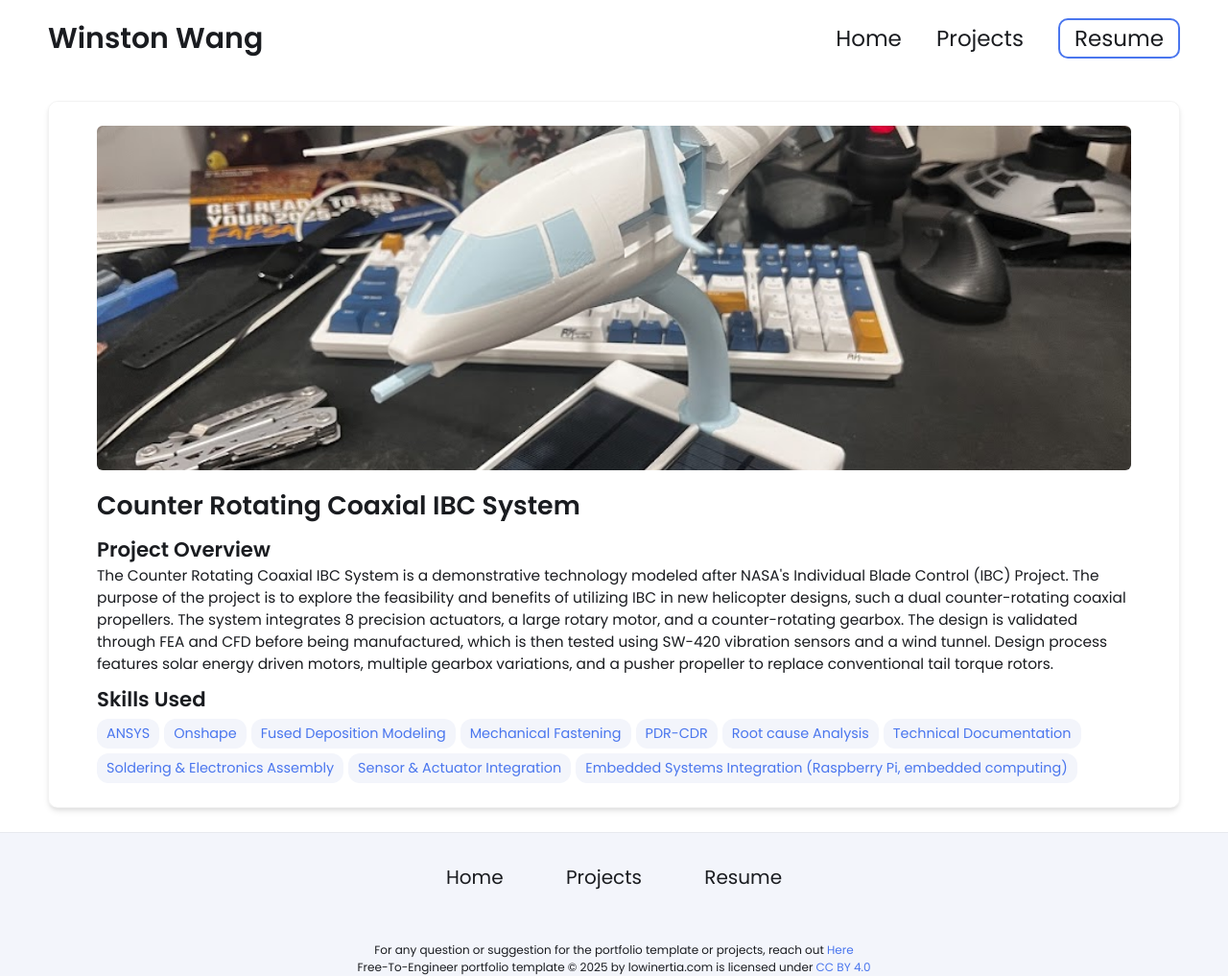
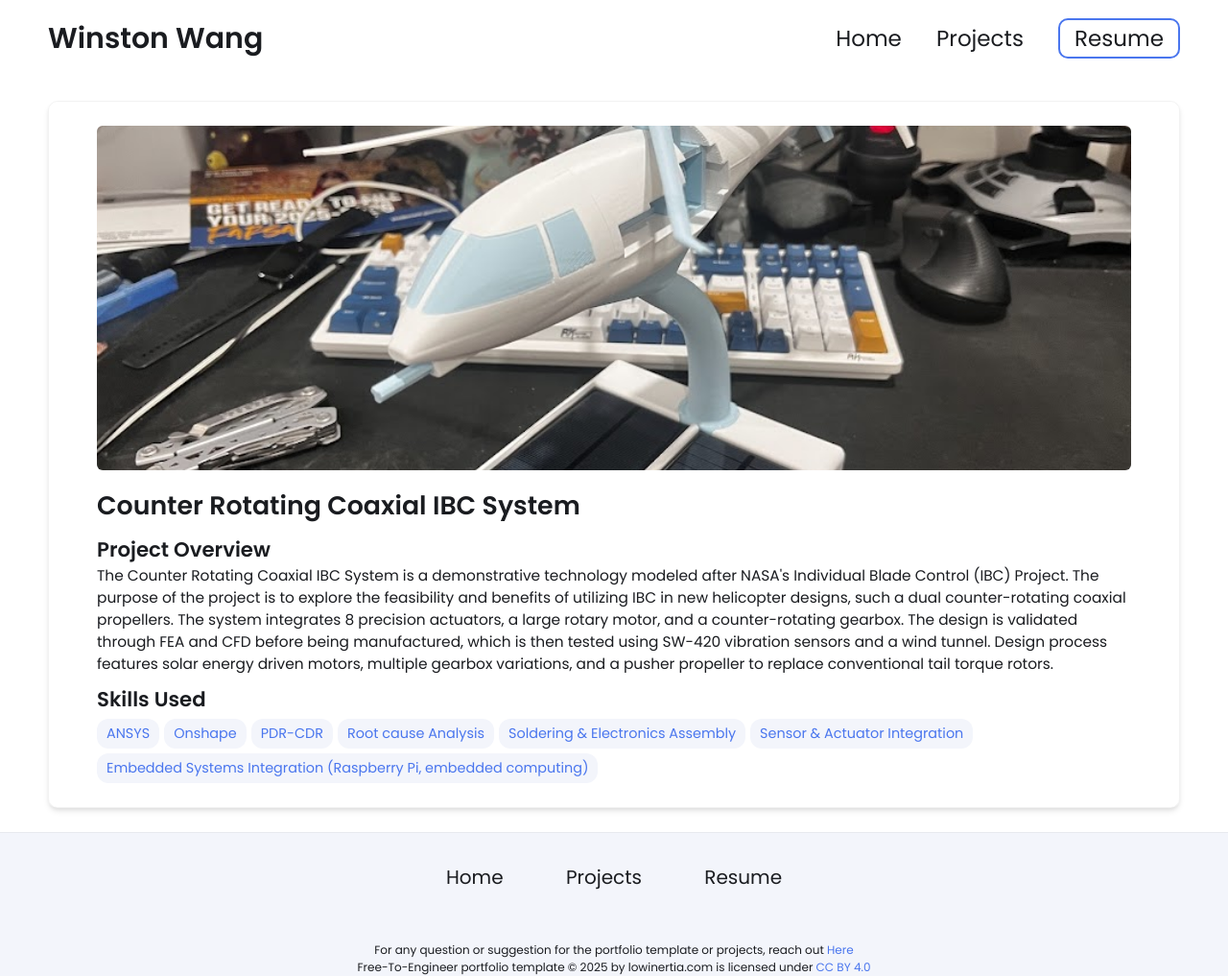
Before and after one commit to WinstonHelicopters/WinstonHelicopters.github.io, a Jekyll site: the page built from _projects/1 Counter Rotating Coaxial IBC System/index.md, in a window 1280 px wide. Shown: the whole page at 96% size. Built offline with Jekyll 4.4.1, drawn with Linux system fonts in a browser that asks for light colours.

Commit message:
Update index.md

```diff
--- a/_projects/1 Counter Rotating Coaxial IBC System/index.md
+++ b/_projects/1 Counter Rotating Coaxial IBC System/index.md
@@ -5,11 +5,8 @@ description:  The Counter Rotating Coaxial IBC System is a demonstrative technol
 skills:
 - ANSYS
 - Onshape
-- Fused Deposition Modeling
-- Mechanical Fastening
 - PDR-CDR
 - Root cause Analysis
-- Technical Documentation
 - Soldering & Electronics Assembly
 - Sensor & Actuator Integration
 - Embedded Systems Integration (Raspberry Pi, embedded computing)
```
